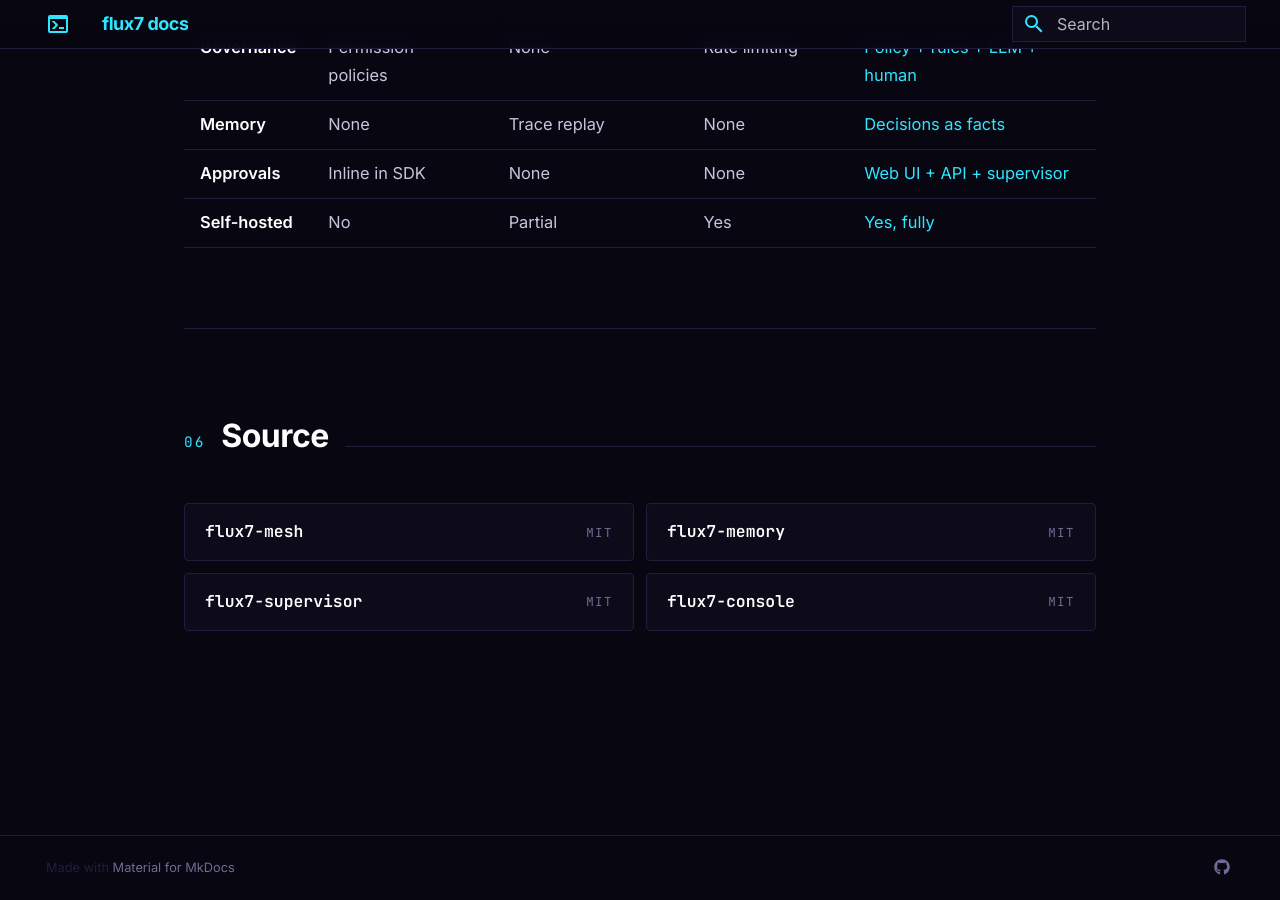
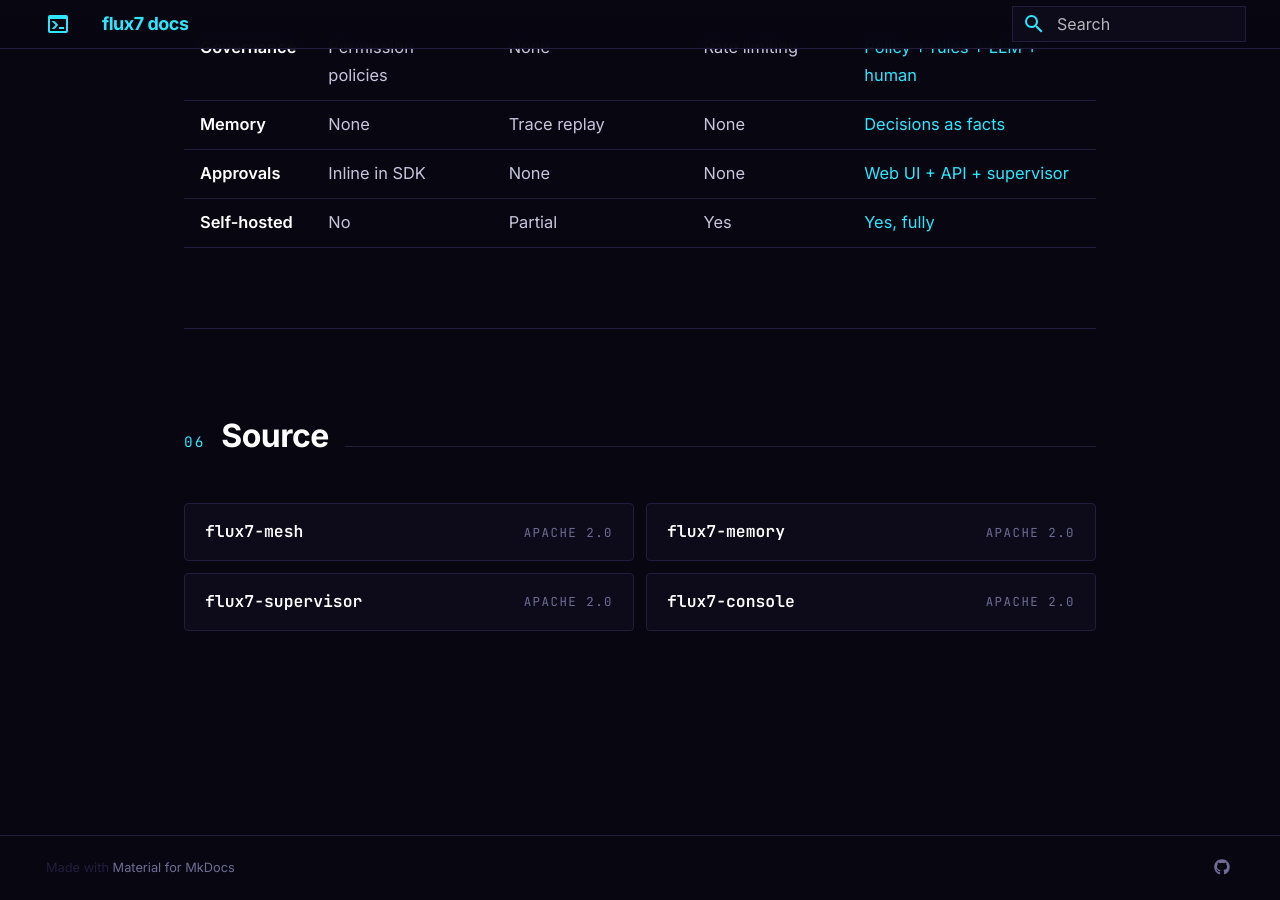
Before and after one commit to KTCrisis/flux7-docs, an MkDocs documentation site: the page built from docs/index.md, in a window 1280 px wide and 900 px high, scrolled down 3929 px. Built offline with MkDocs 1.6.1 and Material for MkDocs 9.7.7, drawn with Linux system fonts in a browser that asks for light colours.

Commit message:
fix: license badges Apache 2.0 (not MIT) on docs home
Co-Authored-By: Claude Opus 4.8 (1M context) <noreply@anthropic.com>

```diff
--- a/overrides/home.html
+++ b/overrides/home.html
@@ -252,10 +252,10 @@ L2  Human               Console UI / Claude Code  final decision             min
       <div class="f7-section-line"></div>
     </div>
     <div class="f7-source-grid">
-      <a href="https://github.com/KTCrisis/flux7-mesh" class="f7-source-link">flux7-mesh<span>MIT</span></a>
-      <a href="https://github.com/KTCrisis/flux7-memory" class="f7-source-link">flux7-memory<span>MIT</span></a>
-      <a href="https://github.com/KTCrisis/flux7-supervisor" class="f7-source-link">flux7-supervisor<span>MIT</span></a>
-      <a href="https://github.com/KTCrisis/flux7-console" class="f7-source-link">flux7-console<span>MIT</span></a>
+      <a href="https://github.com/KTCrisis/flux7-mesh" class="f7-source-link">flux7-mesh<span>Apache 2.0</span></a>
+      <a href="https://github.com/KTCrisis/flux7-memory" class="f7-source-link">flux7-memory<span>Apache 2.0</span></a>
+      <a href="https://github.com/KTCrisis/flux7-supervisor" class="f7-source-link">flux7-supervisor<span>Apache 2.0</span></a>
+      <a href="https://github.com/KTCrisis/flux7-console" class="f7-source-link">flux7-console<span>Apache 2.0</span></a>
     </div>
   </section>
 
```
